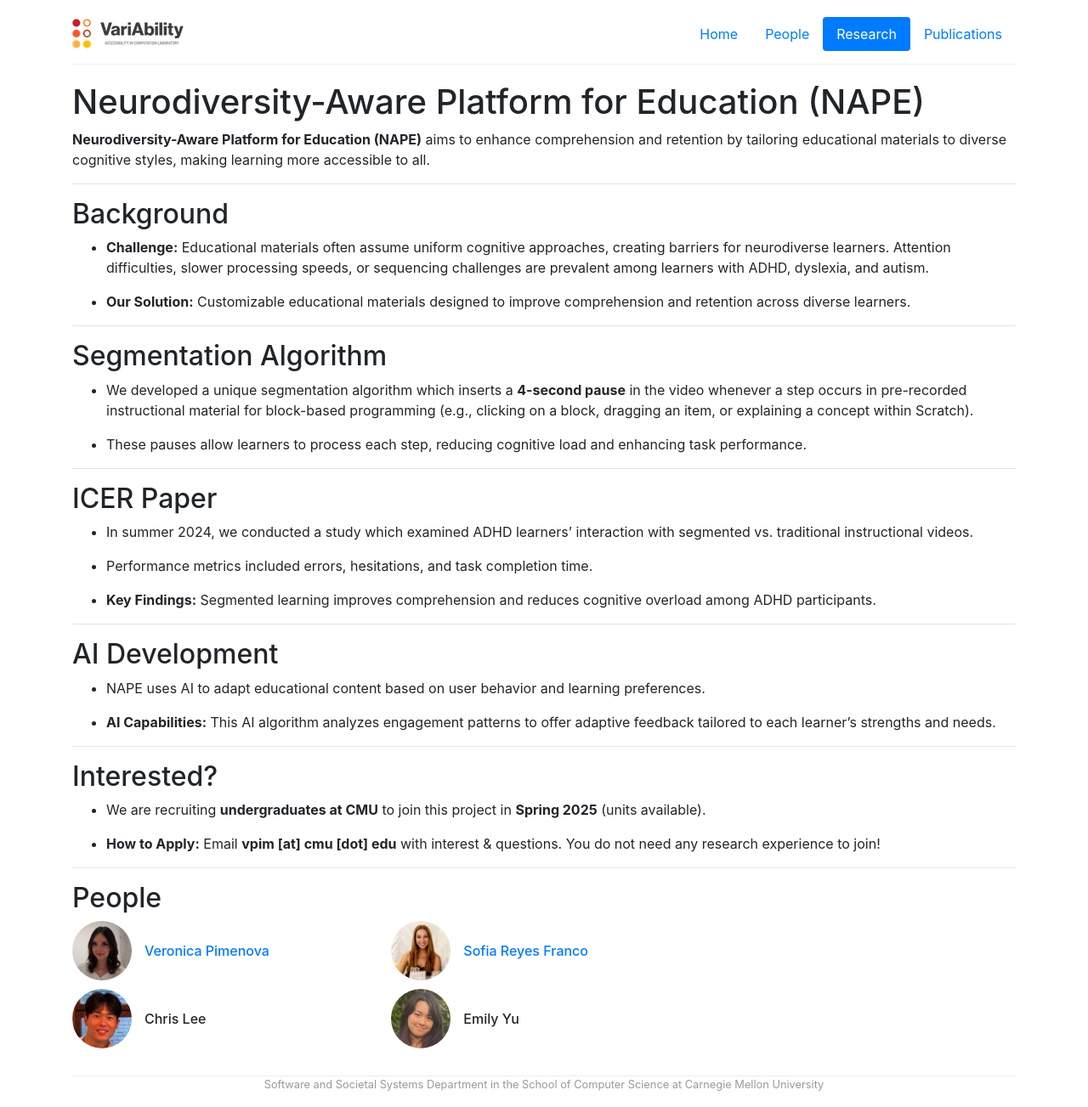
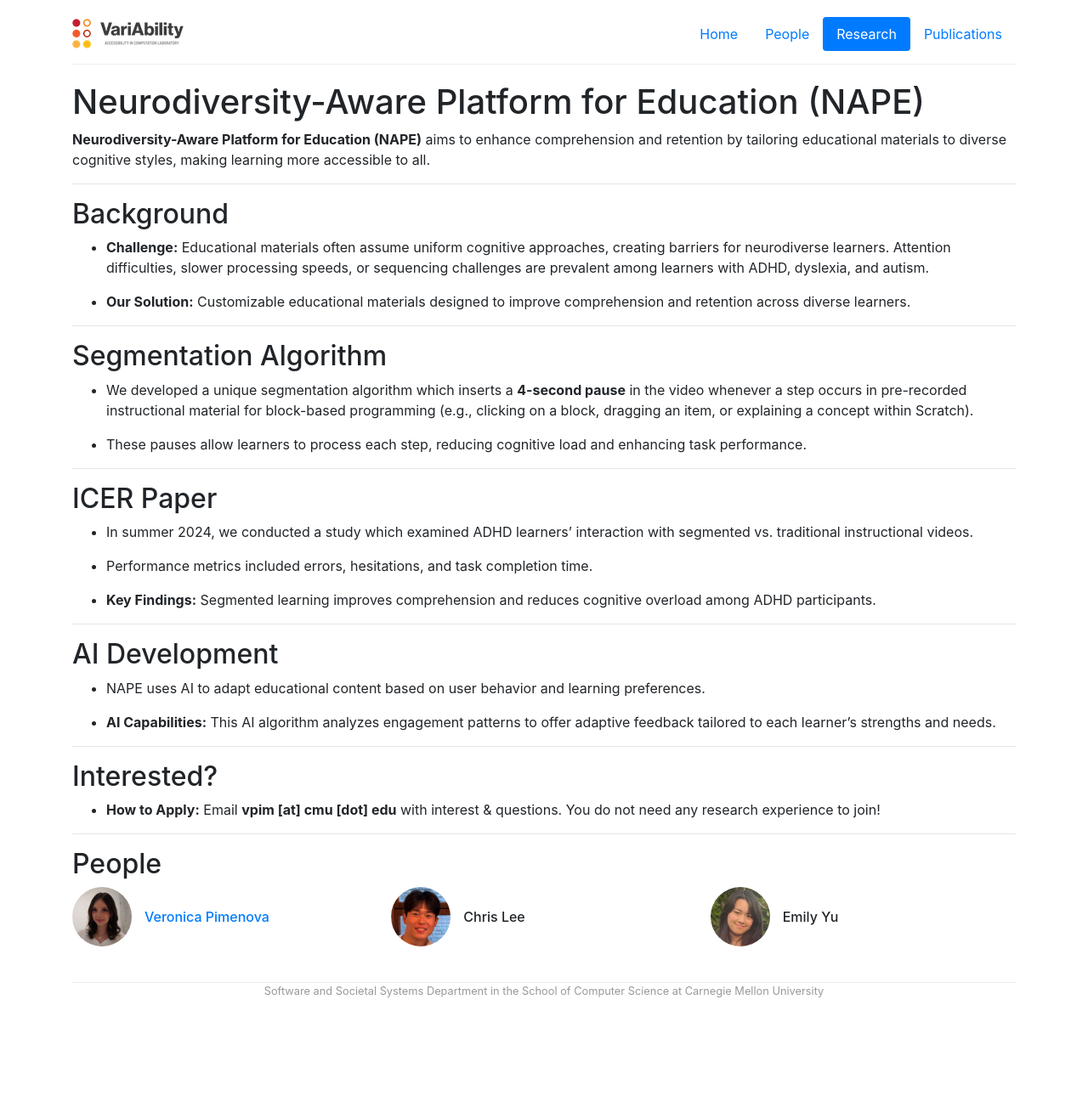
Before and after one commit to cmu-variability/cmu-variability.github.io, a Jekyll site: the page built from _projects/nape.md, in a window 1280 px wide. Shown: the whole page at 85% size. Built offline with Jekyll 4.4.1, drawn with Linux system fonts in a browser that asks for light colours; after the commit the page ends 1193 px from its top, so only the background shows below that.

Commit message:
updated nape page

```diff
--- a/_projects/nape.md
+++ b/_projects/nape.md
@@ -6,7 +6,6 @@ description: |
 people:
   - ugrad-veronica-pimenova
   - ugrad-chris-lee
-  - ugrad-sofia-reyes-franco
   - ugrad-emily-yu
 
 layout: project
@@ -55,8 +54,6 @@ active: true
 
 ## Interested?
 
-- We are recruiting **undergraduates at CMU** to join this project in **Spring 2025** (units available).
-
 - **How to Apply:** Email **vpim [at] cmu [dot] edu** with interest & questions. You do not need any research experience to join!
 
 ---
```
